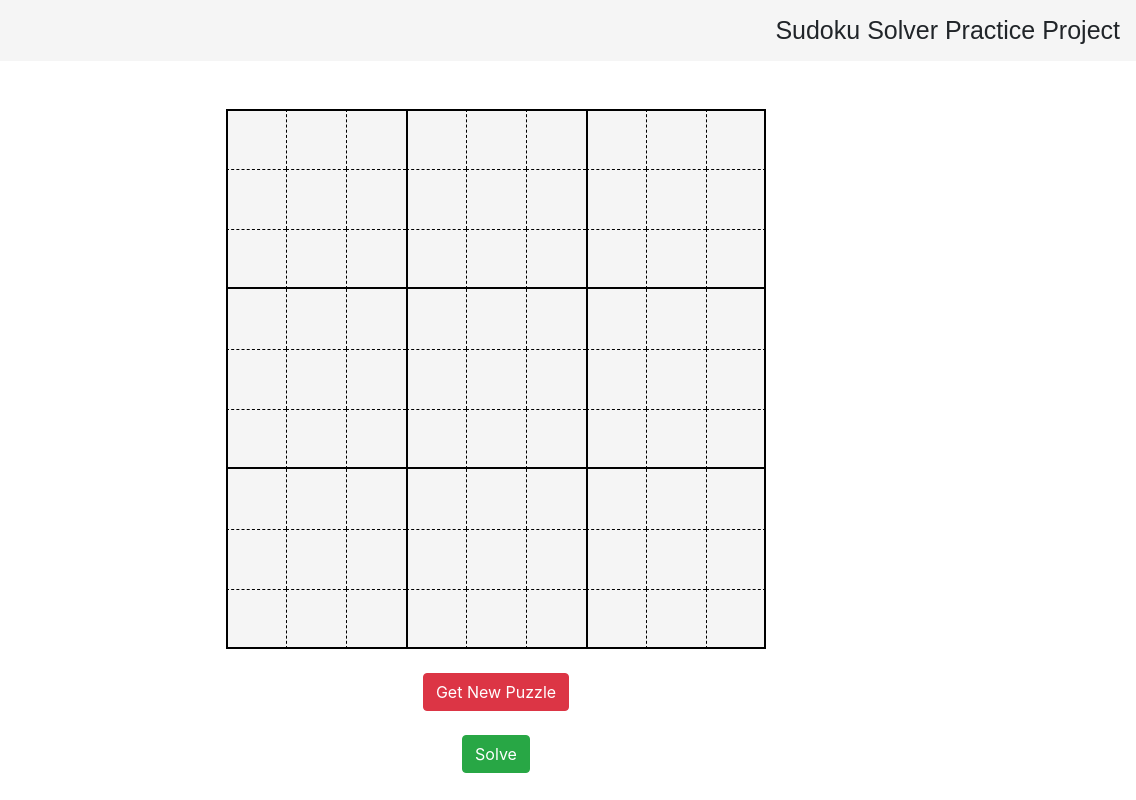
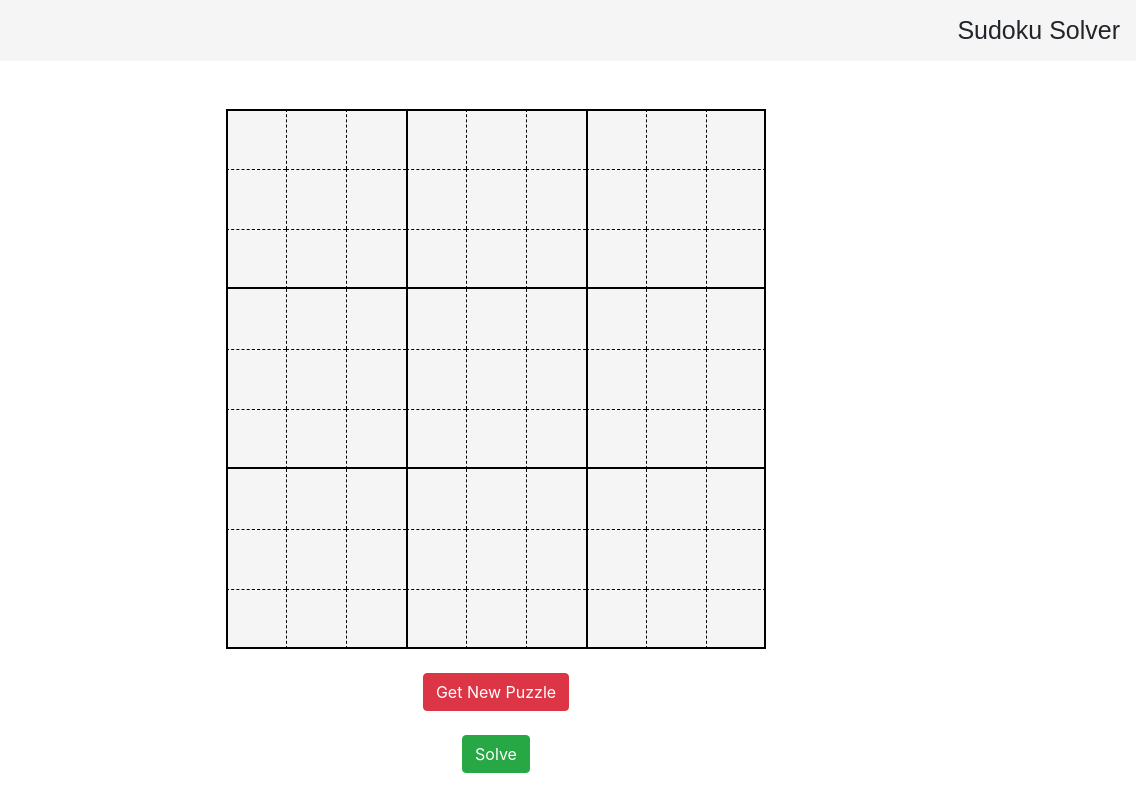
Before and after one commit to iamrakesh24/Sudoku-Solver, a plain HTML site: page index.html in a window 1280 px wide. Shown: the full height of the page, 144-1280 px from the left. Drawn offline with nearby package versions, Linux system fonts and the light colour scheme.

Commit message:
Update index.html

```diff
--- a/index.html
+++ b/index.html
@@ -17,7 +17,7 @@
 
         <img src="" width="124" height="45"
             class="d-inline-block align-top" alt="">
-        Sudoku Solver Practice Project
+        Sudoku Solver
 
     </nav>
     <br><br>
```
